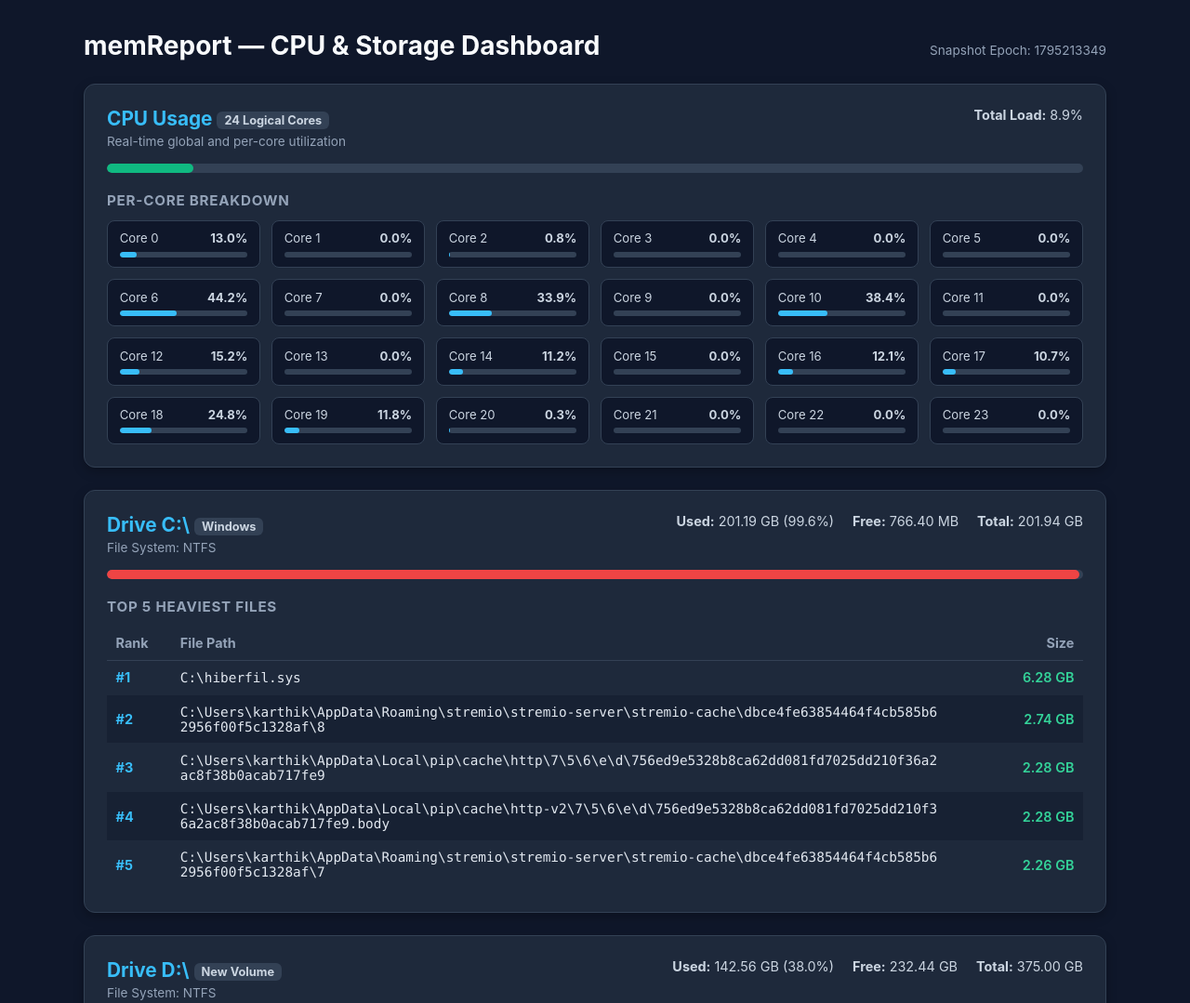
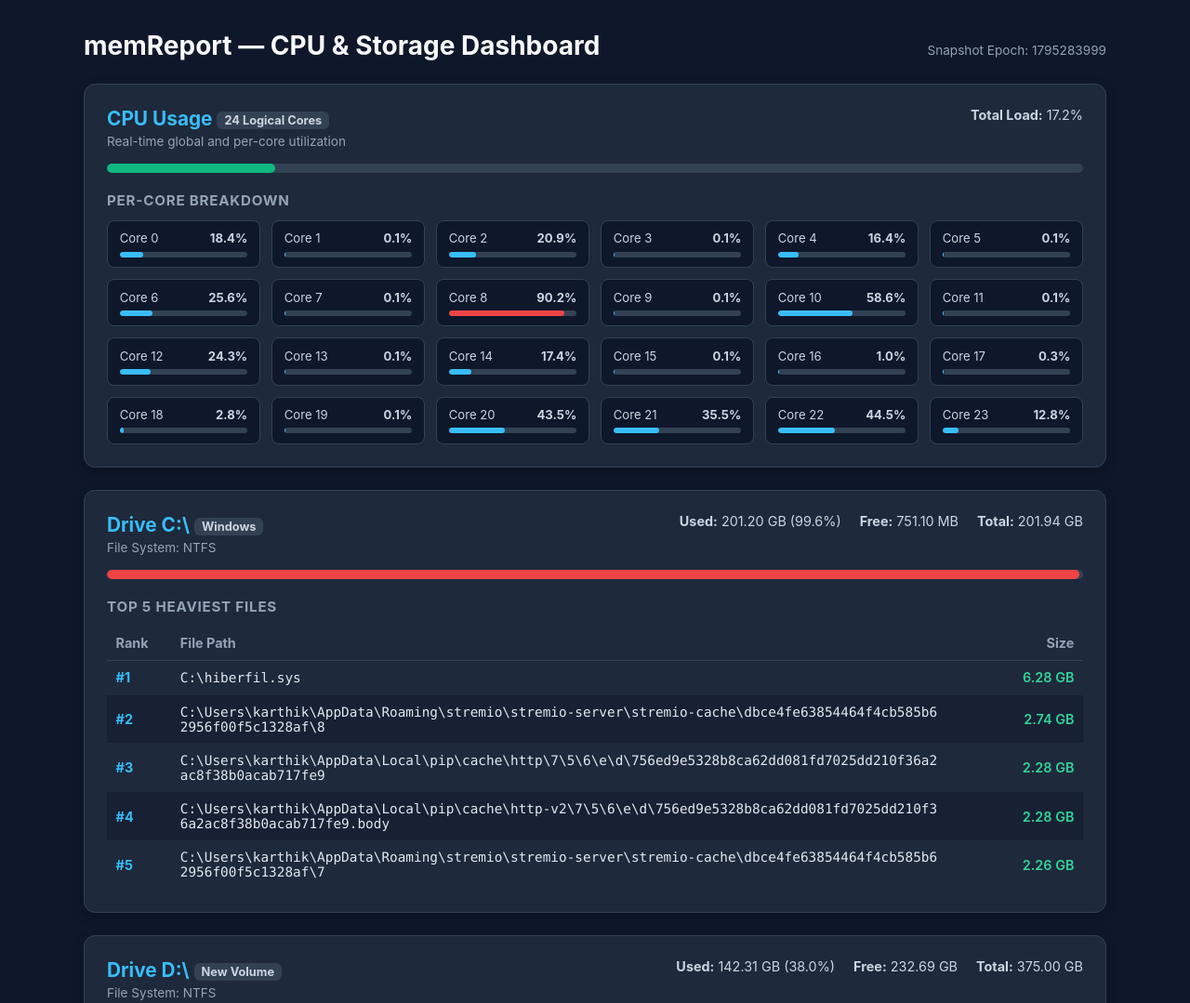
Before and after one commit to karthik933-pixel/memReport, a plain HTML site: page cpu_usage/index.html in a window 1280 px wide. Shown: the top 1079 px of the page at 93% size. Drawn offline with Linux system fonts and the light colour scheme.

Commit message:
generated index.html

```diff
--- a/cpu_usage/index.html
+++ b/cpu_usage/index.html
@@ -100,7 +100,7 @@
 <div class="container">
     <div class="top-bar">
         <h1>memReport &mdash; CPU &amp; Storage Dashboard</h1>
-        <span class="meta-time">Snapshot Epoch: 1795213349</span>
+        <span class="meta-time">Snapshot Epoch: 1795283999</span>
     </div>
 
     <section class="card">
@@ -110,177 +110,153 @@
                 <p class="subtitle">Real-time global and per-core utilization</p>
             </div>
             <div class="stats">
-                <span><strong>Total Load:</strong> 8.9%</span>
+                <span><strong>Total Load:</strong> 17.2%</span>
             </div>
         </div>
         <div class="progress-track">
-            <div class="progress-fill" style="width: 8.9%; background: #10b981;"></div>
+            <div class="progress-fill" style="width: 17.2%; background: #10b981;"></div>
         </div>
         <h3>Per-Core Breakdown</h3>
         <div class="cores-grid">
             <div class="core-box">
                 <div class="core-top">
                     <span>Core 0</span>
-                    <strong>13.0%</strong>
+                    <strong>18.4%</strong>
                 </div>
                 <div class="mini-track">
-                    <div class="mini-fill" style="width: 13.0%; background: #38bdf8;"></div>
+                    <div class="mini-fill" style="width: 18.4%; background: #38bdf8;"></div>
                 </div>
             </div><div class="core-box">
                 <div class="core-top">
                     <span>Core 1</span>
-                    <strong>0.0%</strong>
+                    <strong>0.1%</strong>
                 </div>
                 <div class="mini-track">
-                    <div class="mini-fill" style="width: 0.0%; background: #38bdf8;"></div>
+                    <div class="mini-fill" style="width: 0.1%; background: #38bdf8;"></div>
                 </div>
             </div><div class="core-box">
                 <div class="core-top">
                     <span>Core 2</span>
-                    <strong>0.8%</strong>
+                    <strong>20.9%</strong>
                 </div>
                 <div class="mini-track">
-                    <div class="mini-fill" style="width: 0.8%; background: #38bdf8;"></div>
+                    <div class="mini-fill" style="width: 20.9%; background: #38bdf8;"></div>
                 </div>
             </div><div class="core-box">
                 <div class="core-top">
                     <span>Core 3</span>
-                    <strong>0.0%</strong>
+                    <strong>0.1%</strong>
                 </div>
                 <div class="mini-track">
-                    <div class="mini-fill" style="width: 0.0%; background: #38bdf8;"></div>
+                    <div class="mini-fill" style="width: 0.1%; background: #38bdf8;"></div>
                 </div>
             </div><div class="core-box">
                 <div class="core-top">
                     <span>Core 4</span>
-                    <strong>0.0%</strong>
+                    <strong>16.4%</strong>
                 </div>
                 <div class="mini-track">
-                    <div class="mini-fill" style="width: 0.0%; background: #38bdf8;"></div>
+                    <div class="mini-fill" style="width: 16.4%; background: #38bdf8;"></div>
                 </div>
             </div><div class="core-box">
                 <div class="core-top">
                     <span>Core 5</span>
-                    <strong>0.0%</strong>
+                    <strong>0.1%</strong>
                 </div>
                 <div class="mini-track">
-                    <div class="mini-fill" style="width: 0.0%; background: #38bdf8;"></div>
+                    <div class="mini-fill" style="width: 0.1%; background: #38bdf8;"></div>
                 </div>
             </div><div class="core-box">
                 <div class="core-top">
                     <span>Core 6</span>
-                    <strong>44.2%</strong>
+                    <strong>25.6%</strong>
                 </div>
                 <div class="mini-track">
-                    <div class="mini-fill" style="width: 44.2%; background: #38bdf8;"></div>
+                    <div class="mini-fill" style="width: 25.6%; background: #38bdf8;"></div>
                 </div>
             </div><div class="core-box">
                 <div class="core-top">
                     <span>Core 7</span>
-                    <strong>0.0%</strong>
+                    <strong>0.1%</strong>
                 </div>
                 <div class="mini-track">
-                    <div class="mini-fill" style="width: 0.0%; background: #38bdf8;"></div>
+                    <div class="mini-fill" style="width: 0.1%; background: #38bdf8;"></div>
                 </div>
             </div><div class="core-box">
                 <div class="core-top">
                     <span>Core 8</span>
-                    <strong>33.9%</strong>
+                    <strong>90.2%</strong>
                 </div>
                 <div class="mini-track">
-                    <div class="mini-fill" style="width: 33.9%; background: #38bdf8;"></div>
+                    <div class="mini-fill" style="width: 90.2%; background: #ef4444;"></div>
                 </div>
             </div><div class="core-box">
                 <div class="core-top">
                     <span>Core 9</span>
-                    <strong>0.0%</strong>
+                    <strong>0.1%</strong>
                 </div>
                 <div class="mini-track">
-                    <div class="mini-fill" style="width: 0.0%; background: #38bdf8;"></div>
+                    <div class="mini-fill" style="width: 0.1%; background: #38bdf8;"></div>
                 </div>
             </div><div class="core-box">
                 <div class="core-top">
                     <span>Core 10</span>
-                    <strong>38.4%</strong>
+                    <strong>58.6%</strong>
                 </div>
                 <div class="mini-track">
-                    <div class="mini-fill" style="width: 38.4%; background: #38bdf8;"></div>
+                    <div class="mini-fill" style="width: 58.6%; background: #38bdf8;"></div>
                 </div>
             </div><div class="core-box">
                 <div class="core-top">
                     <span>Core 11</span>
-                    <strong>0.0%</strong>
+                    <strong>0.1%</strong>
                 </div>
                 <div class="mini-track">
-                    <div class="mini-fill" style="width: 0.0%; background: #38bdf8;"></div>
+                    <div class="mini-fill" style="width: 0.1%; background: #38bdf8;"></div>
                 </div>
             </div><div class="core-box">
                 <div class="core-top">
                     <span>Core 12</span>
-                    <strong>15.2%</strong>
+                    <strong>24.3%</strong>
                 </div>
                 <div class="mini-track">
-                    <div class="mini-fill" style="width: 15.2%; background: #38bdf8;"></div>
+                    <div class="mini-fill" style="width: 24.3%; background: #38bdf8;"></div>
                 </div>
             </div><div class="core-box">
                 <div class="core-top">
                     <span>Core 13</span>
-                    <strong>0.0%</strong>
+                    <strong>0.1%</strong>
                 </div>
                 <div class="mini-track">
-                    <div class="mini-fill" style="width: 0.0%; background: #38bdf8;"></div>
+                    <div class="mini-fill" style="width: 0.1%; background: #38bdf8;"></div>
                 </div>
             </div><div class="core-box">
                 <div class="core-top">
                     <span>Core 14</span>
-                    <strong>11.2%</strong>
+                    <strong>17.4%</strong>
                 </div>
                 <div class="mini-track">
-                    <div class="mini-fill" style="width: 11.2%; background: #38bdf8;"></div>
+                    <div class="mini-fill" style="width: 17.4%; background: #38bdf8;"></div>
                 </div>
             </div><div class="core-box">
                 <div class="core-top">
                     <span>Core 15</span>
-                    <strong>0.0%</strong>
+                    <strong>0.1%</strong>
                 </div>
                 <div class="mini-track">
-                    <div class="mini-fill" style="width: 0.0%; background: #38bdf8;"></div>
+                    <div class="mini-fill" style="width: 0.1%; background: #38bdf8;"></div>
                 </div>
             </div><div class="core-box">
                 <div class="core-top">
                     <span>Core 16</span>
-                    <strong>12.1%</strong>
+                    <strong>1.0%</strong>
                 </div>
                 <div class="mini-track">
-                    <div class="mini-fill" style="width: 12.1%; background: #38bdf8;"></div>
+                    <div class="mini-fill" style="width: 1.0%; background: #38bdf8;"></div>
                 </div>
             </div><div class="core-box">
                 <div class="core-top">
                     <span>Core 17</span>
-                    <strong>10.7%</strong>
-                </div>
-                <div class="mini-track">
-                    <div class="mini-fill" style="width: 10.7%; background: #38bdf8;"></div>
-                </div>
-            </div><div class="core-box">
-                <div class="core-top">
-                    <span>Core 18</span>
-                    <strong>24.8%</strong>
-                </div>
-                <div class="mini-track">
-                    <div class="mini-fill" style="width: 24.8%; background: #38bdf8;"></div>
-                </div>
-            </div><div class="core-box">
-                <div class="core-top">
-                    <span>Core 19</span>
-                    <strong>11.8%</strong>
-                </div>
-                <div class="mini-track">
-                    <div class="mini-fill" style="width: 11.8%; background: #38bdf8;"></div>
-                </div>
-            </div><div class="core-box">
-                <div class="core-top">
-                    <span>Core 20</span>
                     <strong>0.3%</strong>
                 </div>
                 <div class="mini-track">
@@ -288,27 +264,51 @@
                 </div>
             </div><div class="core-box">
                 <div class="core-top">
-                    <span>Core 21</span>
-                    <strong>0.0%</strong>
+                    <span>Core 18</span>
+                    <strong>2.8%</strong>
                 </div>
                 <div class="mini-track">
-                    <div class="mini-fill" style="width: 0.0%; background: #38bdf8;"></div>
+                    <div class="mini-fill" style="width: 2.8%; background: #38bdf8;"></div>
+                </div>
+            </div><div class="core-box">
+                <div class="core-top">
+                    <span>Core 19</span>
+                    <strong>0.1%</strong>
+                </div>
+                <div class="mini-track">
+                    <div class="mini-fill" style="width: 0.1%; background: #38bdf8;"></div>
+                </div>
+            </div><div class="core-box">
+                <div class="core-top">
+                    <span>Core 20</span>
+                    <strong>43.5%</strong>
+                </div>
+                <div class="mini-track">
+                    <div class="mini-fill" style="width: 43.5%; background: #38bdf8;"></div>
+                </div>
+            </div><div class="core-box">
+                <div class="core-top">
+                    <span>Core 21</span>
+                    <strong>35.5%</strong>
+                </div>
+                <div class="mini-track">
+                    <div class="mini-fill" style="width: 35.5%; background: #38bdf8;"></div>
                 </div>
             </div><div class="core-box">
                 <div class="core-top">
                     <span>Core 22</span>
-                    <strong>0.0%</strong>
+                    <strong>44.5%</strong>
                 </div>
                 <div class="mini-track">
-                    <div class="mini-fill" style="width: 0.0%; background: #38bdf8;"></div>
+                    <div class="mini-fill" style="width: 44.5%; background: #38bdf8;"></div>
                 </div>
             </div><div class="core-box">
                 <div class="core-top">
                     <span>Core 23</span>
-                    <strong>0.0%</strong>
+                    <strong>12.8%</strong>
                 </div>
                 <div class="mini-track">
-                    <div class="mini-fill" style="width: 0.0%; background: #38bdf8;"></div>
+                    <div class="mini-fill" style="width: 12.8%; background: #38bdf8;"></div>
                 </div>
             </div>
         </div>
@@ -321,8 +321,8 @@
                         <p class="subtitle">File System: NTFS</p>
                     </div>
                     <div class="stats">
-                        <span><strong>Used:</strong> 201.19 GB (99.6%)</span>
-                        <span><strong>Free:</strong> 766.40 MB</span>
+                        <span><strong>Used:</strong> 201.20 GB (99.6%)</span>
+                        <span><strong>Free:</strong> 751.10 MB</span>
                         <span><strong>Total:</strong> 201.94 GB</span>
                     </div>
                 </div>
@@ -369,8 +369,8 @@
                         <p class="subtitle">File System: NTFS</p>
                     </div>
                     <div class="stats">
-                        <span><strong>Used:</strong> 142.56 GB (38.0%)</span>
-                        <span><strong>Free:</strong> 232.44 GB</span>
+                        <span><strong>Used:</strong> 142.31 GB (38.0%)</span>
+                        <span><strong>Free:</strong> 232.69 GB</span>
                         <span><strong>Total:</strong> 375.00 GB</span>
                     </div>
                 </div>
@@ -405,8 +405,8 @@
                     <td class="size">6.36 GB</td>
                 </tr><tr>
                     <td class="rank">#5</td>
-                    <td class="path" title="D:\pagefile.sys">D:\pagefile.sys</td>
-                    <td class="size">5.25 GB</td>
+                    <td class="path" title="D:\Riot Games\VALORANT\live\ShooterGame\Content\Paks\pakchunk1-WindowsClient.ucas">D:\Riot Games\VALORANT\live\ShooterGame\Content\Paks\pakchunk1-WindowsClient.ucas</td>
+                    <td class="size">5.20 GB</td>
                 </tr>
                     </tbody>
                 </table>
```
